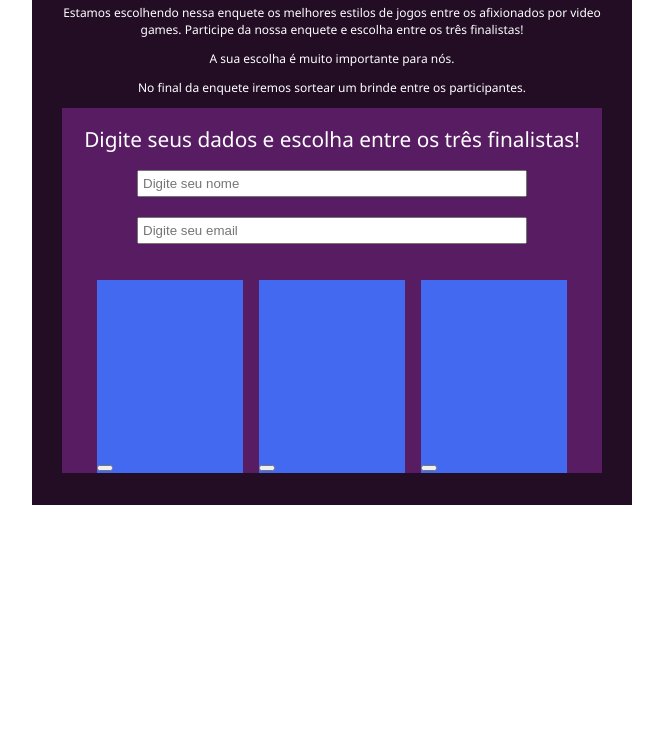
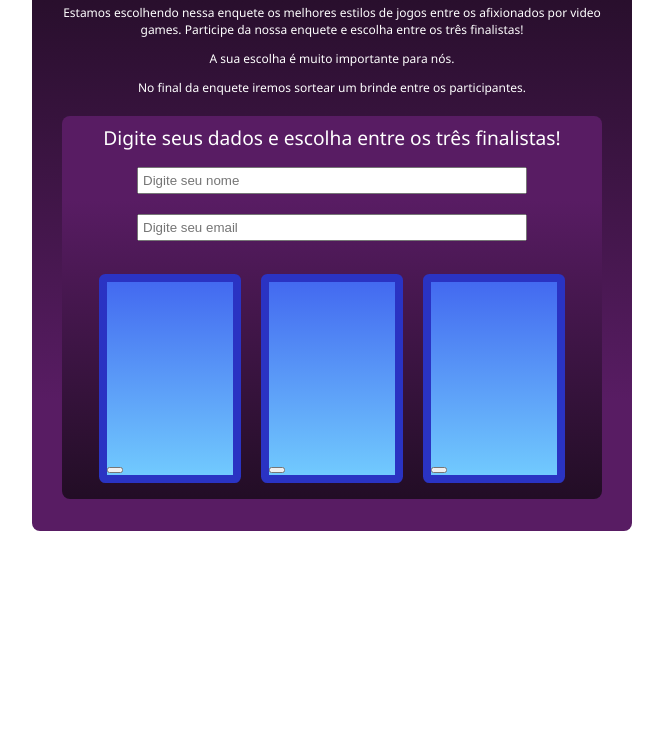
Before and after one commit to eduardofrodrigues/bootcamp-fatec-projeto02, a plain HTML site: page index.html in a window 1280 px wide. Shown: the part 65-800 px from the top of the page, without its empty margins (308-971 px from the left). Drawn offline with Linux system fonts and the light colour scheme.

Commit message:
closes #3 - add paleta de cores

```diff
--- a/styles.css
+++ b/styles.css
@@ -8,12 +8,15 @@ body {
 .container {
     width: 600px;
 
-    background-color: #220D25;
+    background: rgb(88, 28, 99);
+    background: linear-gradient(0deg, rgba(88, 28, 99, 1) 22%, rgba(34, 13, 37, 1) 100%);
 
     display: flex;
     flex-direction: column;
     justify-content: center;
     align-items: center;
+
+    border-radius: .5rem;
 }
 
 .header {
@@ -36,17 +39,21 @@ body {
 .voting {
     width: 90%;
 
-    background-color: #581C63;
-
+    background: rgb(88, 28, 99);
+    background: linear-gradient(180deg, rgba(88, 28, 99, 1) 22%, rgba(34, 13, 37, 1) 100%);
     display: flex;
     flex-direction: column;
     align-items: center;
+    border-radius: .5rem;
+    margin-top: .5rem;
+
 }
 
 .votingTitle {
     color: white;
     font-weight: 400;
-    font-size: 1.3rem;
+    font-size: 1.2rem;
+    margin-top: .5rem;
 }
 
 .input {
@@ -59,12 +66,16 @@ body {
     width: 90%;
     display: flex;
     justify-content: space-around;
-    margin-top: 1rem;
+    margin-top: .8rem;
+    margin-bottom: 1rem;
 }
 
 .options {
-    width: 30%;
+    width: 26%;
     height: 100%;
 
-    background-color: #4369F0;
+    background: rgb(67, 105, 240);
+    background: linear-gradient(180deg, rgba(67, 105, 240, 1) 0%, rgba(113, 202, 254, 1) 100%);
+    border: solid .5rem #2A33C3;
+    border-radius: .4rem;
 }
```
